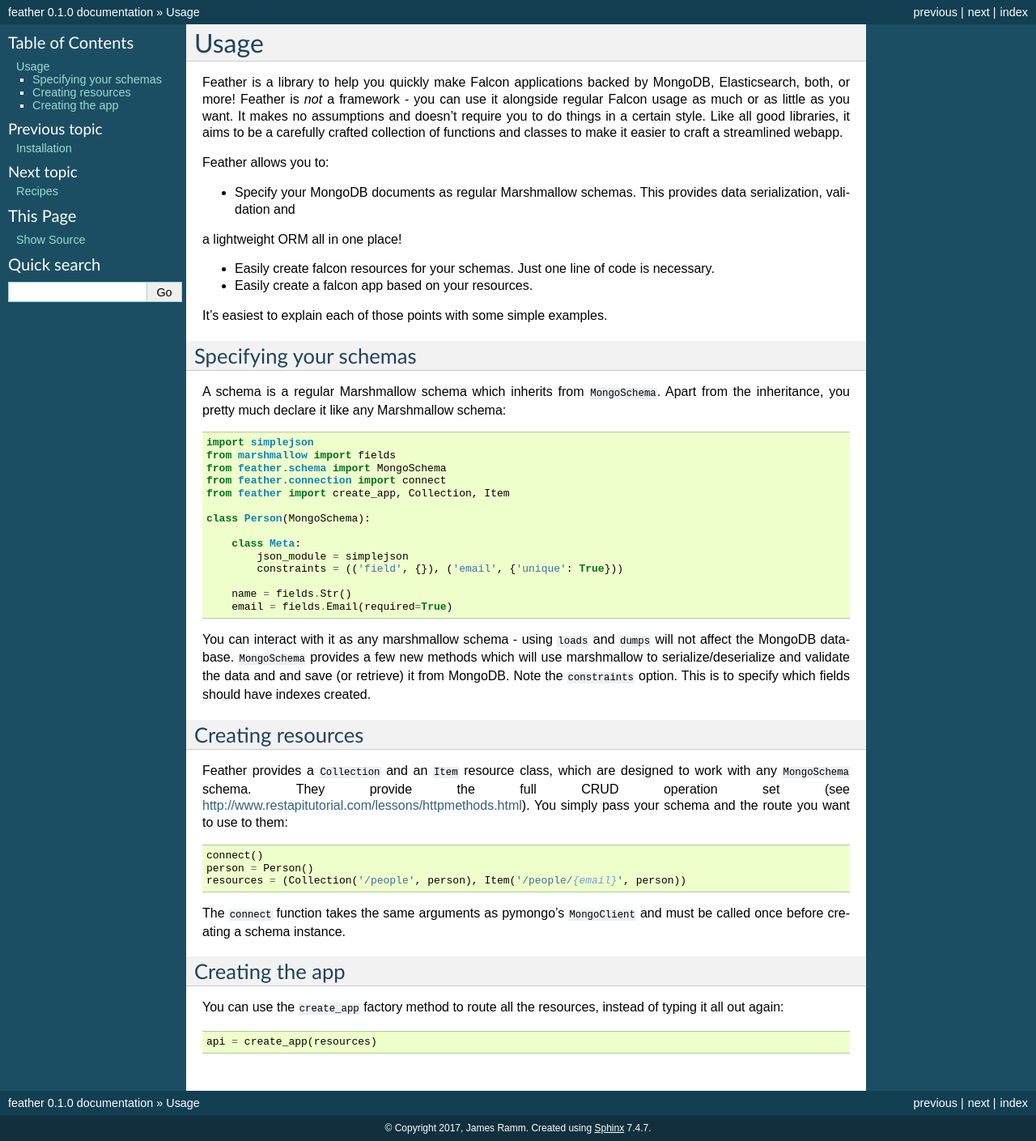
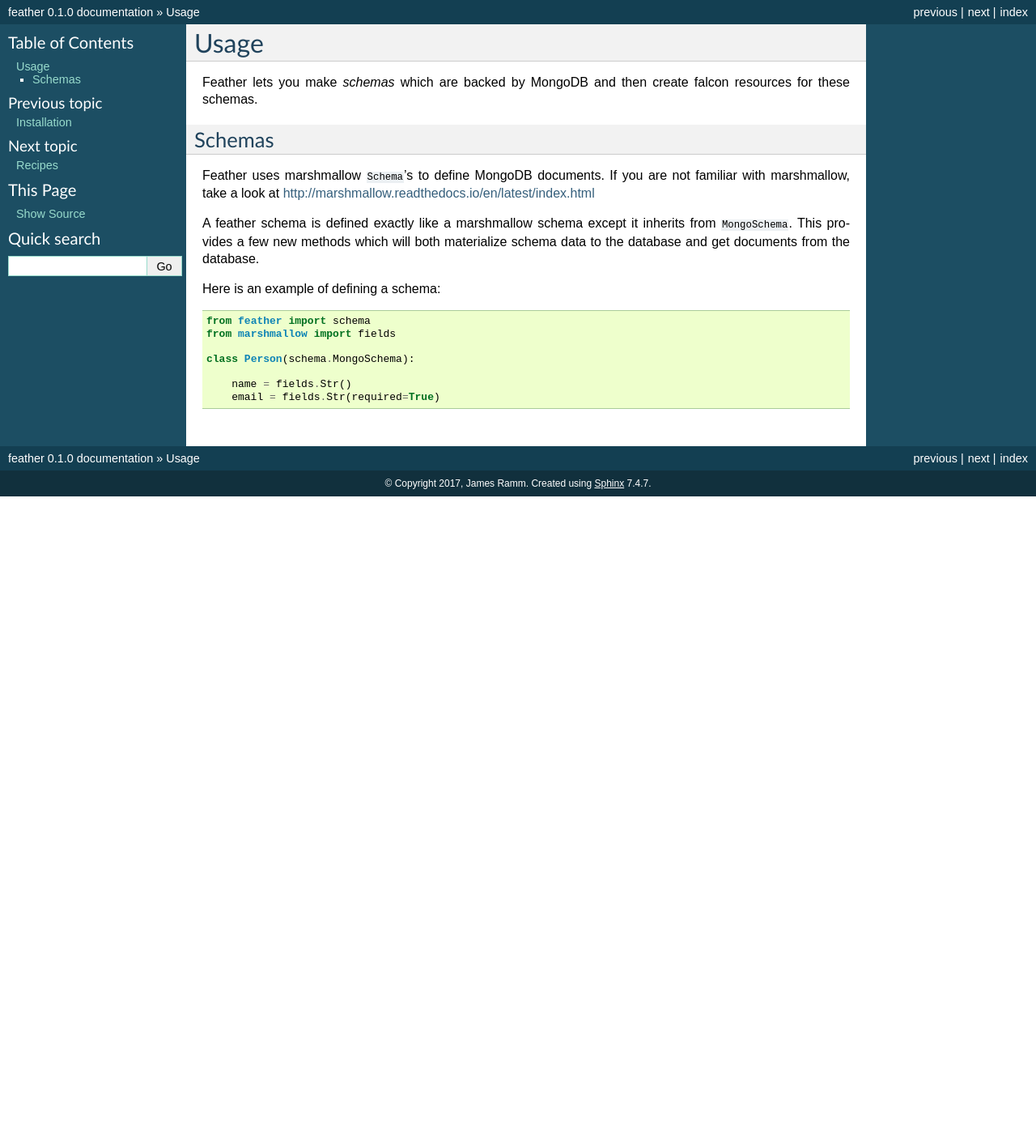
Before and after one commit to JamesRamm/plume, a Sphinx documentation site: the page built from docs/usage.rst, in a window 1280 px wide. Shown: the whole page at 81% size. Built offline with Sphinx 7.4.7, drawn with Linux system fonts in a browser that asks for light colours; pages that are not in the unit, such as notebooks, are missing from menus; after the commit the page ends 900 px from its top, so only the background shows below that.

Commit message:
Documentation

```diff
--- a/docs/usage.rst
+++ b/docs/usage.rst
@@ -2,71 +2,26 @@
 Usage
 =====
 
-Feather is a library to help you quickly make Falcon applications backed by MongoDB, Elasticsearch, both, or more!
-Feather is *not* a framework - you can use it alongside regular Falcon usage as much or as little as you want.
-It makes no assumptions and doesn't require you to do things in a certain style. Like all good libraries,
-it aims to be a carefully crafted collection of functions and classes to make it easier to craft a streamlined webapp.
+Feather lets you make `schemas` which are backed by MongoDB and then create falcon resources for these schemas.
 
-Feather allows you to:
+Schemas
+-------
 
-- Specify your MongoDB documents as regular Marshmallow schemas. This provides data serialization, validation and
-a lightweight ORM all in one place!
+Feather uses marshmallow ``Schema``'s to define MongoDB documents.
+If you are not familiar with marshmallow, take a look at http://marshmallow.readthedocs.io/en/latest/index.html
 
-- Easily create falcon resources for your schemas. Just one line of code is necessary.
+A feather schema is defined exactly like a marshmallow schema except it inherits from ``MongoSchema``.
+This provides a few new methods which will both materialize schema data to the database and get documents
+from the database.
 
-- Easily create a falcon app based on your resources.
+Here is an example of defining a schema:
 
-It's easiest to explain each of those points with some simple examples.
+..  code-block:: python
 
-Specifying your schemas
-------------------------
+    from feather import schema
+    from marshmallow import fields
 
-A schema is a regular Marshmallow schema which inherits from ``MongoSchema``. Apart from the inheritance,
-you pretty much declare it like any Marshmallow schema:
-
-.. code-block:: python
-
-    import simplejson
-    from marshmallow import fields
-    from feather.schema import MongoSchema
-    from feather.connection import connect
-    from feather import create_app, Collection, Item
-
-    class Person(MongoSchema):
-
-        class Meta:
-            json_module = simplejson
-            constraints = (('field', {}), ('email', {'unique': True}))
+    class Person(schema.MongoSchema):
 
         name = fields.Str()
-        email = fields.Email(required=True)
-
-You can interact with it as any marshmallow schema - using ``loads`` and ``dumps`` will not affect the MongoDB database.
-``MongoSchema`` provides a few new methods which will use marshmallow to serialize/deserialize and validate the data and
-and save (or retrieve) it from MongoDB.
-Note the ``constraints`` option. This is to specify which fields should have indexes created.
-
-Creating resources
-------------------
-
-Feather provides a ``Collection`` and an ``Item`` resource class, which are designed to work with
-any ``MongoSchema`` schema. They provide the full CRUD operation set (see http://www.restapitutorial.com/lessons/httpmethods.html).
-You simply pass your schema and the route you want to use to them:
-
-.. code-block:: python
-
-    connect()
-    person = Person()
-    resources = (Collection('/people', person), Item('/people/{email}', person))
-
-
-The ``connect`` function takes the same arguments as pymongo's ``MongoClient`` and must be called once before creating a schema instance.
-
-Creating the app
-----------------
-
-You can use the ``create_app`` factory method to route all the resources, instead of typing it all out again:
-
-.. code-block:: python
-
-    api = create_app(resources)
+        email = fields.Str(required=True)
```
Also changed, not shown: README.rst (+17 -13 lines), docs/recipes.rst (+62 -0 lines), 3 other files.
